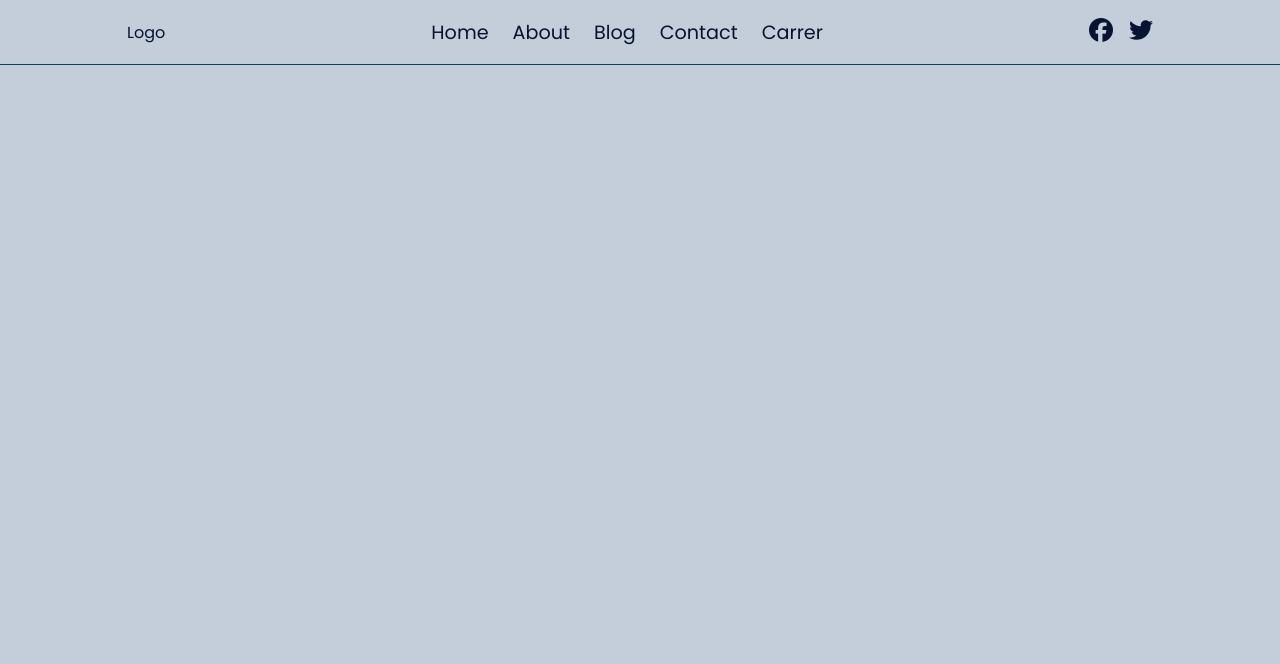
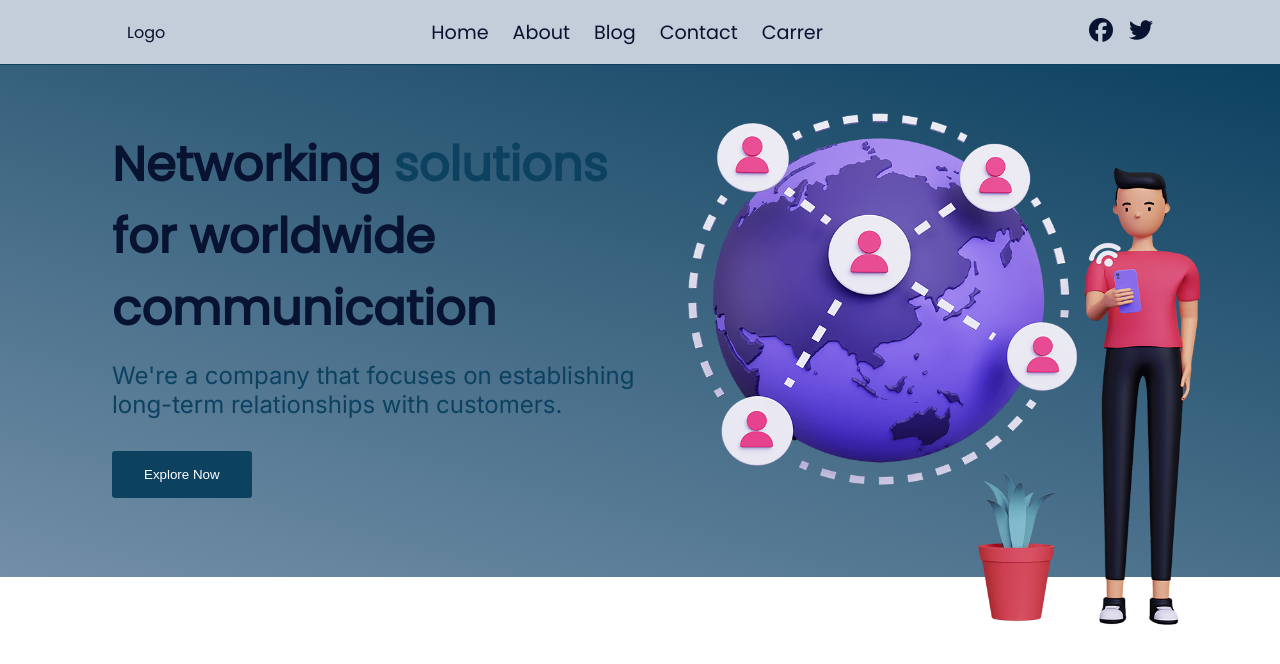
Before and after one commit to Din1998/Html-css-row-template, a website: page index.html in a window 1280 px wide. Drawn offline with Linux system fonts and the light colour scheme.

Commit message:
make hero ui

```diff
--- a/_variables.scss
+++ b/_variables.scss
@@ -10,9 +10,20 @@ $--base-btn-Font: Lato;
 $--base-page-background:#C3CEDA;
 $--base-heading-color: #071330;
 $--base-title-color: #0C4160;
+$--base-span-color:#0C4160;
 $--base-btn-color:#0C4160;
 $--base-card-background: #738FA7;
+$--base-color-wht:  #ffffff;
 
 //navbar font size
 $--base-navFont-size: 1.2rem;
 $--base-navFont-weight: 900;
+
+//rgba background color
+$--base-linear-background: linear-gradient(15deg, #738FA7,#0C4160);
+
+//section padding
+$--base-padding: 0rem 5rem;
+
+//hero button padding
+$--hero-btn-padding: 1rem 2rem
--- a/index.html
+++ b/index.html
@@ -26,6 +26,21 @@
         <a href="#"><i class="fa-brands fa-twitter"></i></a>
       </div>
     </div>
+    <section class="hero_ui">
+      <div class="heroUi_wraper">
+        <div class="hero_text_content">
+          <h1>Networking <span>solutions</span> for worldwide communication</h1>
+          <p>We're a company that focuses on establishing long-term relationships with customers.</p>
+          <div class="hero_btn_wraper">
+            <button class="hero_btn">Explore Now</button>
+          </div>
+
+        </div>
+        <div class="hero_img_content">
+          <img class="hero_img" src="./Assist/3d6.png"/>
+        </div>
+      </div>
+    </section>
   </div>
 </body>
 </html>
--- a/index.scss
+++ b/index.scss
@@ -3,7 +3,7 @@
 *{
   margin: 0;
   padding: 0;
-  background-color: $--base-page-background;
+
 }
 
 .nav_bar{
@@ -15,12 +15,14 @@
   justify-content: space-around;
   align-items: center;
   border-bottom: 1px solid $--base-btn-color;
+  background-color: $--base-page-background;
 }
 
 nav{
   display: flex;
   flex-direction: row;
   justify-content: space-around;
+
   a{
     padding: 0px 12px;
     text-decoration: none;
@@ -32,8 +34,6 @@ nav{
 
 nav{
   a:hover{
-    border-radius: 0.2rem;
-    background-color: $--base-card-background;
     transform: translateY(0.2rem);
     transition: 0.8s all;
   }
@@ -59,3 +59,68 @@ nav{
       transition: 0.5s all;
     }
 }
+
+
+//Hero ui
+.hero_ui{
+  height: 32rem;
+  background-image: $--base-linear-background;
+  padding: $--base-padding;
+
+}
+
+.heroUi_wraper{
+  width: 100%;
+  height: 26rem;
+  padding: 3rem 0rem;
+  display: flex;
+  flex-direction: row;
+
+}
+
+.hero_text_content{
+  padding: 0rem 2rem;
+  display: flex;
+  flex-direction: column;
+  justify-content: center;
+  span{
+    color: $--base-span-color;
+  }
+
+  h1{
+    font-family: $--base-heading-Font;
+    font-family: 600;
+    font-size: 3rem;
+    text-align: left;
+    color: $--base-heading-color;
+  }
+  p{
+    padding: 1rem 0rem;
+    font-family: $--base-title-Font;
+    font-size: 1.5rem;
+    color: $--base-title-color;
+  }
+}
+
+.hero_btn_wraper{
+  padding: 1rem 0rem;
+}
+
+.hero_btn{
+  background: $--base-btn-color;
+  color: $--base-color-wht;
+  padding: $--hero-btn-padding;
+  border: none;
+  border-radius: 0.2rem;
+}
+
+.hero_btn:hover{
+  transform: translateX(0.2rem);
+  transition: 0.2s all;
+
+}
+
+.hero_img{
+  height: 32rem;
+  width: 32rem;
+}
```
Also changed, not shown: Assist/3d2.png (added), Assist/3d6.png (added), Assist/about27.jpg (added), css/index.css.
